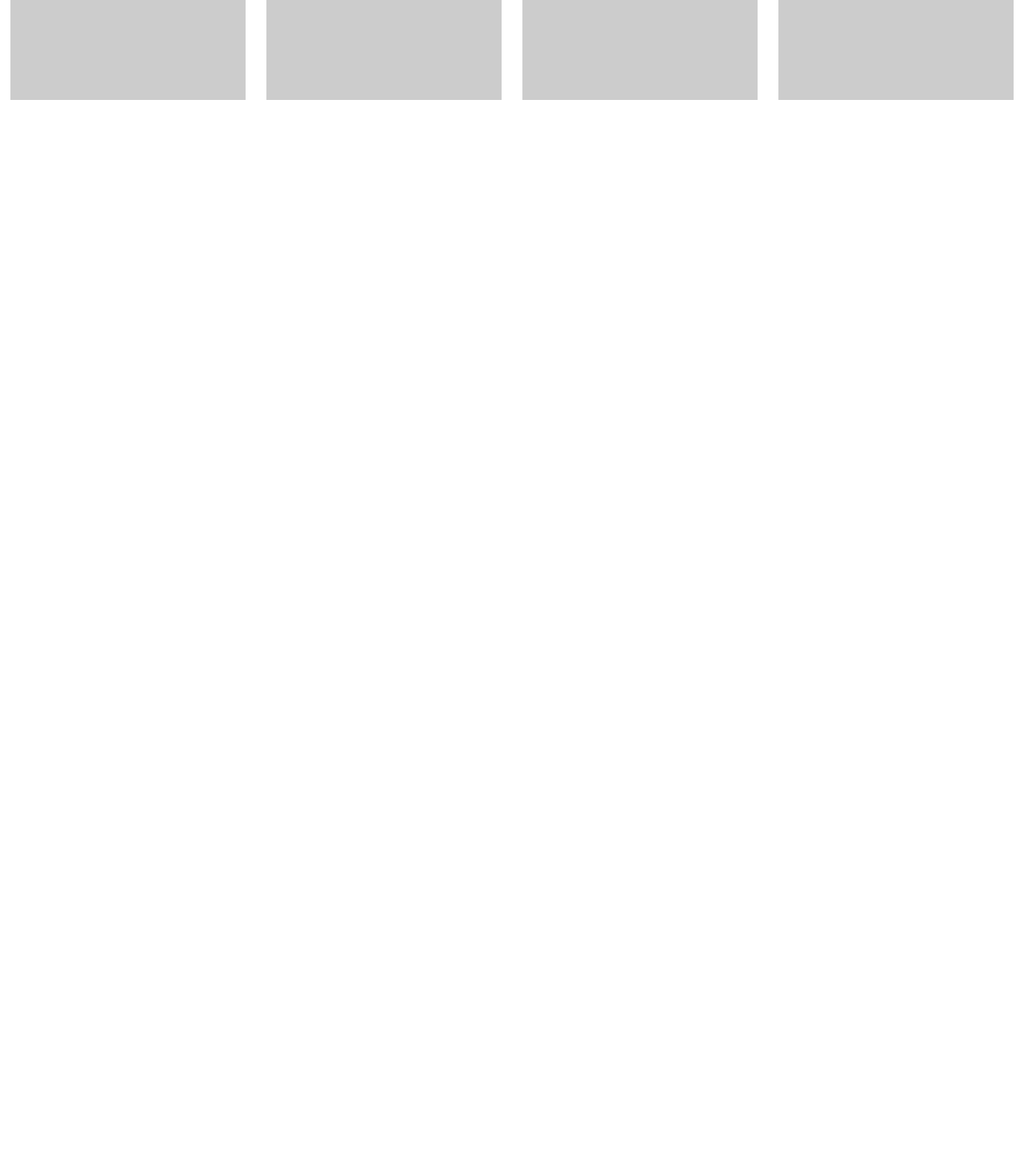
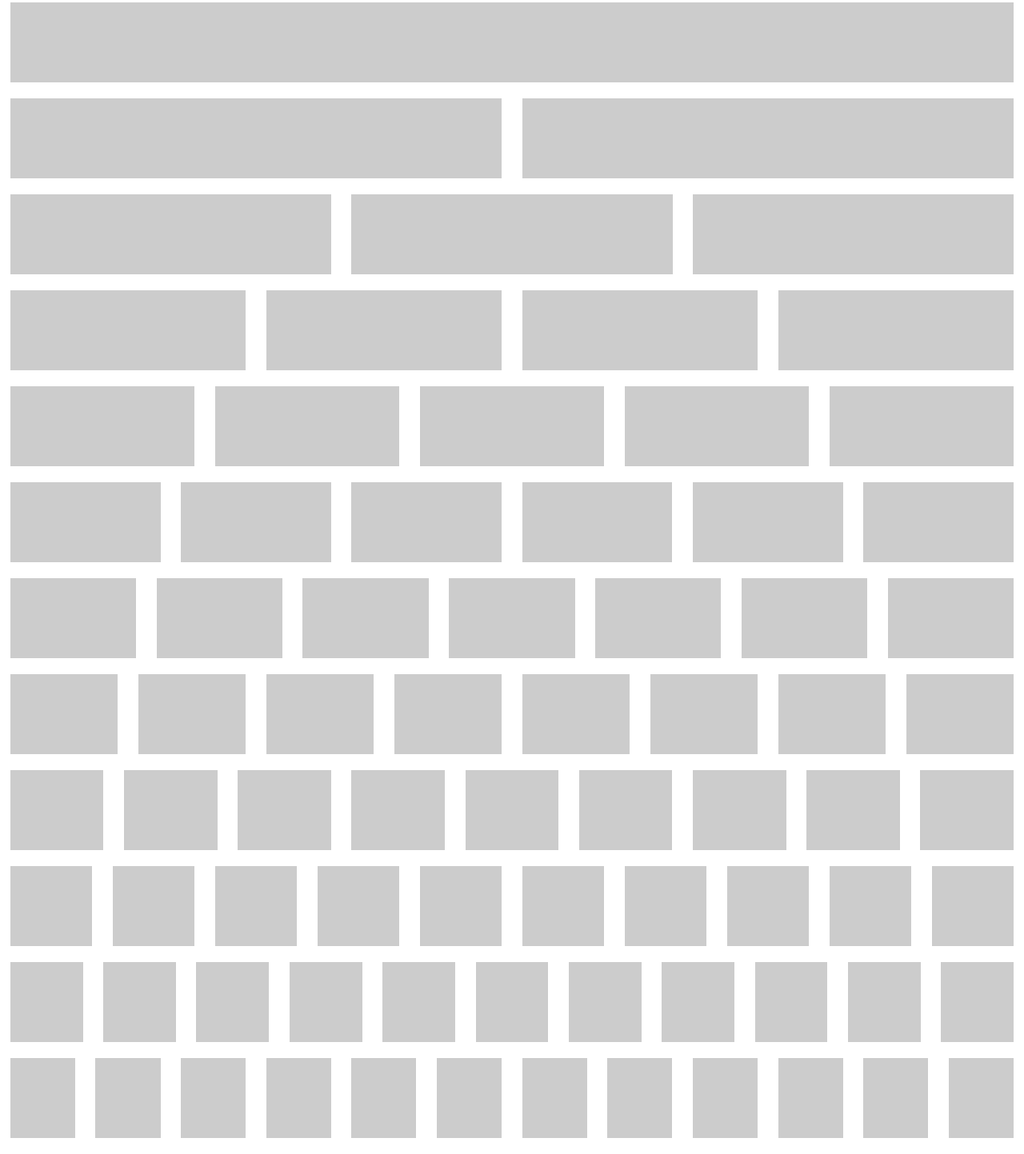
Before and after one commit to devforcoding/css-layouts, a plain HTML site: page index.html in a window 1280 px wide. Shown: the part 515-1958 px from the top of the page at 80% size. Before the commit the page ends 800 px from the top, so only its background shows below. Drawn offline with Linux system fonts and the light colour scheme.

Commit message:
layouts 12

```diff
--- a/css/main.css
+++ b/css/main.css
@@ -12,7 +12,55 @@
 .column {
     height: 200px;
     background-color: #cccccc;
-    width: 23%;
     float: left;
     margin: 0 1%;
+    height: 100px;
 }
+
+.column--1 {
+    width: calc(100% / 1 - 2%);
+}
+
+.column--2 {
+    width: calc(100% / 2 - 2%);
+}
+
+.column--4 {
+    width: calc(100% / 4 - 2%);
+}
+
+.column--3 {
+    width: calc(100% / 3 - 2%);
+}
+
+.column--6 {
+    width: calc(100% / 6 - 2%);
+}
+
+.column--7 {
+    width: calc(100% / 7 - 2%);
+}
+
+.column--8 {
+    width: calc(100% / 8 - 2%);
+}
+
+.column--9 {
+    width: calc(100% / 9 - 2%);
+}
+
+.column--10 {
+    width: calc(100% / 10 - 2%);
+}
+
+.column--11 {
+    width: calc(100% / 11 - 2%);
+}
+
+.column--12 {
+    width: calc(100% / 12 - 2%);
+}
+
+.column--5 {
+    width: calc(100% / 5 - 2%);
+}
--- a/index.html
+++ b/index.html
@@ -12,23 +12,146 @@
 <body>
 <div class="wrapper">
     <div class="row">
-        <div class="column"></div>
-        <div class="column"></div>
-        <div class="column"></div>
-        <div class="column"></div>
+        <div class="column column--5"></div>
+        <div class="column column--5"></div>
+        <div class="column column--5"></div>
+        <div class="column column--5"></div>
+        <div class="column column--5"></div>
     </div>
     <div class="row">
-        <div class="column"></div>
-        <div class="column"></div>
-        <div class="column"></div>
-        <div class="column"></div>
+        <div class="column column--8"></div>
+        <div class="column column--8"></div>
+        <div class="column column--8"></div>
+        <div class="column column--8"></div>
+        <div class="column column--8"></div>
+        <div class="column column--8"></div>
+        <div class="column column--8"></div>
+        <div class="column column--8"></div>
     </div>
     <div class="row">
-        <div class="column"></div>
-        <div class="column"></div>
-        <div class="column"></div>
-        <div class="column"></div>
+        <div class="column column--4"></div>
+        <div class="column column--4"></div>
+        <div class="column column--4"></div>
+        <div class="column column--4"></div>
+    </div>
+    <div class="row">
+        <div class="column column--2"></div>
+        <div class="column column--2"></div>
+    </div>
+    <div class="row">
+        <div class="column--6"></div>
+        <div class="column--6"></div>
+        <div class="column--6"></div>
     </div>
 </div>
+<br>
+<div class="wrapper">
+    <div class="row">
+        <div class="column column--1"></div>
+    </div>
+    <div class="row">
+        <div class="column column--2"></div>
+        <div class="column column--2"></div>
+    </div>
+    <div class="row">
+        <div class="column column--3"></div>
+        <div class="column column--3"></div>
+        <div class="column column--3"></div>
+    </div>
+    <div class="row">
+        <div class="column column--4"></div>
+        <div class="column column--4"></div>
+        <div class="column column--4"></div>
+        <div class="column column--4"></div>
+    </div>
+    <div class="row">
+        <div class="column--5 column"></div>
+        <div class="column--5 column"></div>
+        <div class="column--5 column"></div>
+        <div class="column--5 column"></div>
+        <div class="column--5 column"></div>
+    </div>
+    <div class="row">
+        <div class="column--6 column"></div>
+        <div class="column--6 column"></div>
+        <div class="column--6 column"></div>
+        <div class="column--6 column"></div>
+        <div class="column--6 column"></div>
+        <div class="column--6 column"></div>
+    </div>
+    <div class="row">
+        <div class="column--7 column"></div>
+        <div class="column--7 column"></div>
+        <div class="column--7 column"></div>
+        <div class="column--7 column"></div>
+        <div class="column--7 column"></div>
+        <div class="column--7 column"></div>
+        <div class="column--7 column"></div>
+    </div>
+    <div class="row">
+        <div class="column--8 column"></div>
+        <div class="column--8 column"></div>
+        <div class="column--8 column"></div>
+        <div class="column--8 column"></div>
+        <div class="column--8 column"></div>
+        <div class="column--8 column"></div>
+        <div class="column--8 column"></div>
+        <div class="column--8 column"></div>
+    </div>
+    <div class="row">
+        <div class="column--9 column"></div>
+        <div class="column--9 column"></div>
+        <div class="column--9 column"></div>
+        <div class="column--9 column"></div>
+        <div class="column--9 column"></div>
+        <div class="column--9 column"></div>
+        <div class="column--9 column"></div>
+        <div class="column--9 column"></div>
+        <div class="column--9 column"></div>
+    </div>
+    <div class="row">
+        <div class="column--10 column"></div>
+        <div class="column--10 column"></div>
+        <div class="column--10 column"></div>
+        <div class="column--10 column"></div>
+        <div class="column--10 column"></div>
+        <div class="column--10 column"></div>
+        <div class="column--10 column"></div>
+        <div class="column--10 column"></div>
+        <div class="column--10 column"></div>
+        <div class="column--10 column"></div>
+    </div>
+    <div class="row">
+        <div class="column--11 column"></div>
+        <div class="column--11 column"></div>
+        <div class="column--11 column"></div>
+        <div class="column--11 column"></div>
+        <div class="column--11 column"></div>
+        <div class="column--11 column"></div>
+        <div class="column--11 column"></div>
+        <div class="column--11 column"></div>
+        <div class="column--11 column"></div>
+        <div class="column--11 column"></div>
+        <div class="column--11 column"></div>
+    </div>
+    <div class="row">
+        <div class="column--12 column"></div>
+        <div class="column--12 column"></div>
+        <div class="column--12 column"></div>
+        <div class="column--12 column"></div>
+        <div class="column--12 column"></div>
+        <div class="column--12 column"></div>
+        <div class="column--12 column"></div>
+        <div class="column--12 column"></div>
+        <div class="column--12 column"></div>
+        <div class="column--12 column"></div>
+        <div class="column--12 column"></div>
+        <div class="column--12 column"></div>
+    </div>
+
+</div>
+
+
+
 </body>
 </html>
```
